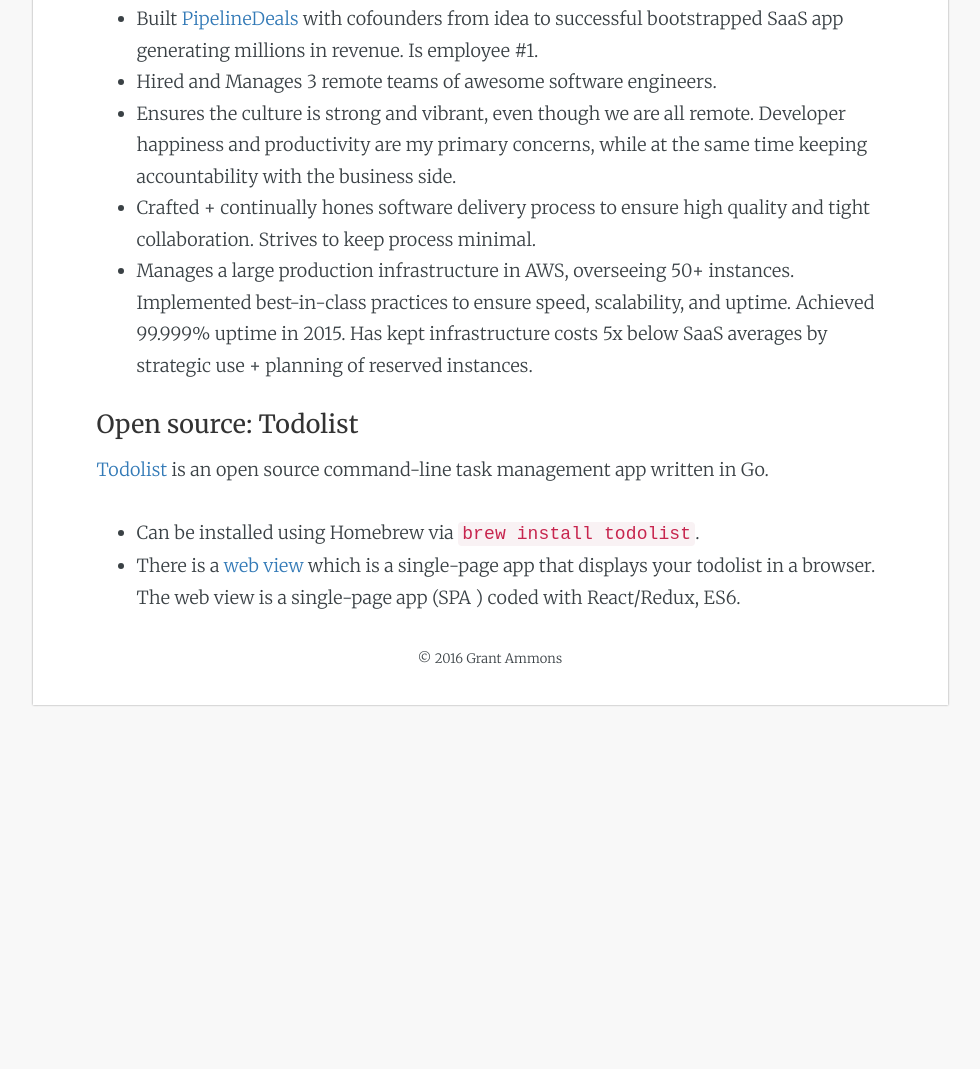
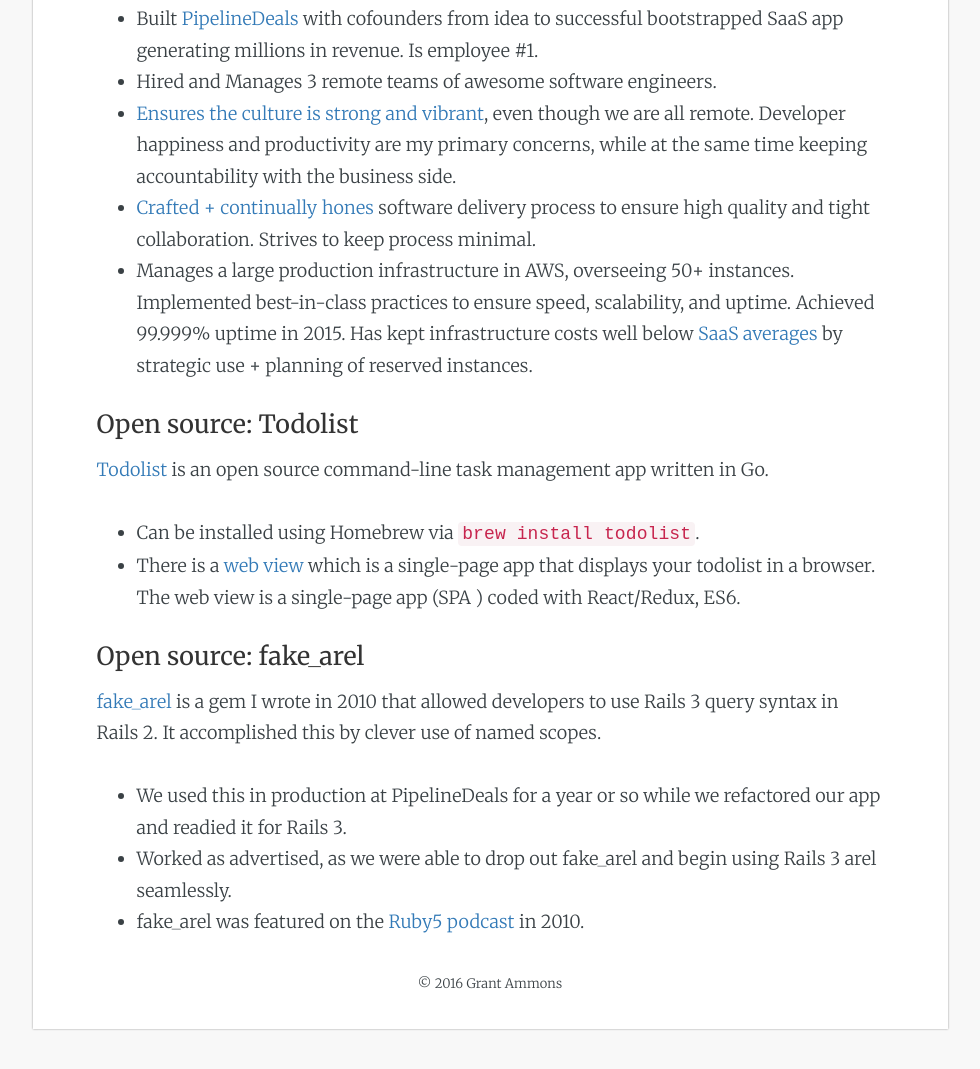
Before and after one commit to gammons/gammons.github.io, a plain HTML site: page portfolio/index.html in a window 1280 px wide. Shown: the part 367-1436 px from the top of the page, without its empty margins (150-1130 px from the left). Before the commit the page ends 1152 px from the top, so only its background shows below. Drawn offline with nearby package versions, Linux system fonts and the light colour scheme.

Commit message:
new build

```diff
--- a/portfolio/index.html
+++ b/portfolio/index.html
@@ -78,9 +78,9 @@
 <ul>
 <li>Built <a href="https://www.pipelinedeals.com" rel="nofollow">PipelineDeals</a> with cofounders from idea to successful bootstrapped SaaS app generating millions in revenue.  Is employee #1.</li>
 <li>Hired and Manages 3 remote teams of awesome software engineers.</li>
-<li>Ensures the culture is strong and vibrant, even though we are all remote.  Developer happiness and productivity are my primary concerns, while at the same time keeping accountability with the business side.</li>
-<li>Crafted + continually hones software delivery process to ensure high quality and tight collaboration.  Strives to keep process minimal.</li>
-<li>Manages a large production infrastructure in AWS, overseeing 50+ instances.  Implemented best-in-class practices to ensure speed, scalability, and uptime.   Achieved 99.999% uptime in 2015.  Has kept infrastructure costs 5x below SaaS averages by strategic use + planning of reserved instances.</li>
+<li><a href="https://medium.com/@gammons/4-awesome-ways-to-level-up-your-dev-team-32ab43f90678#.z6bh97clv" rel="nofollow">Ensures the culture is strong and vibrant</a>, even though we are all remote.  Developer happiness and productivity are my primary concerns, while at the same time keeping accountability with the business side.</li>
+<li><a href="https://medium.com/cto-school/ditching-scrum-for-kanban-the-best-decision-we-ve-made-as-a-team-cd1167014a6f#.u93fsg4qx" rel="nofollow">Crafted + continually hones</a> software delivery process to ensure high quality and tight collaboration.  Strives to keep process minimal.</li>
+<li>Manages a large production infrastructure in AWS, overseeing 50+ instances.  Implemented best-in-class practices to ensure speed, scalability, and uptime.   Achieved 99.999% uptime in 2015.  Has kept infrastructure costs well below <a href="http://www.forentrepreneurs.com/2015-saas-survey-part-2" rel="nofollow">SaaS averages</a> by strategic use + planning of reserved instances.</li>
 </ul>
 
 <h2>Open source: Todolist</h2>
@@ -90,6 +90,16 @@
 <ul>
 <li>Can be installed using Homebrew via <code>brew install todolist</code>.</li>
 <li>There is a <a href="http://demo.todolist.site" rel="nofollow">web view</a> which is a single-page app that displays your todolist in a browser.  The web view is a single-page app (SPA ) coded with React/Redux, ES6.</li>
+</ul>
+
+<h2>Open source:  fake_arel</h2>
+
+<p><a href="https://github.com/gammons/fake_arel" rel="nofollow">fake_arel</a> is a gem I wrote in 2010 that allowed developers to use Rails 3 query syntax in Rails 2.  It accomplished this by clever use of named scopes.</p>
+
+<ul>
+<li>We used this in production at PipelineDeals for a year or so while we refactored our app and readied it for Rails 3.</li>
+<li>Worked as advertised, as we were able to drop out fake_arel and begin using Rails 3 arel seamlessly.</li>
+<li>fake_arel was featured on the <a href="https://ruby5.codeschool.com/episodes/99-episode-97-july-27-2010" rel="nofollow">Ruby5 podcast</a> in 2010.</li>
 </ul>
 
       <div class="footer">
```
Also changed, not shown: index.html (+1 -1 lines).
